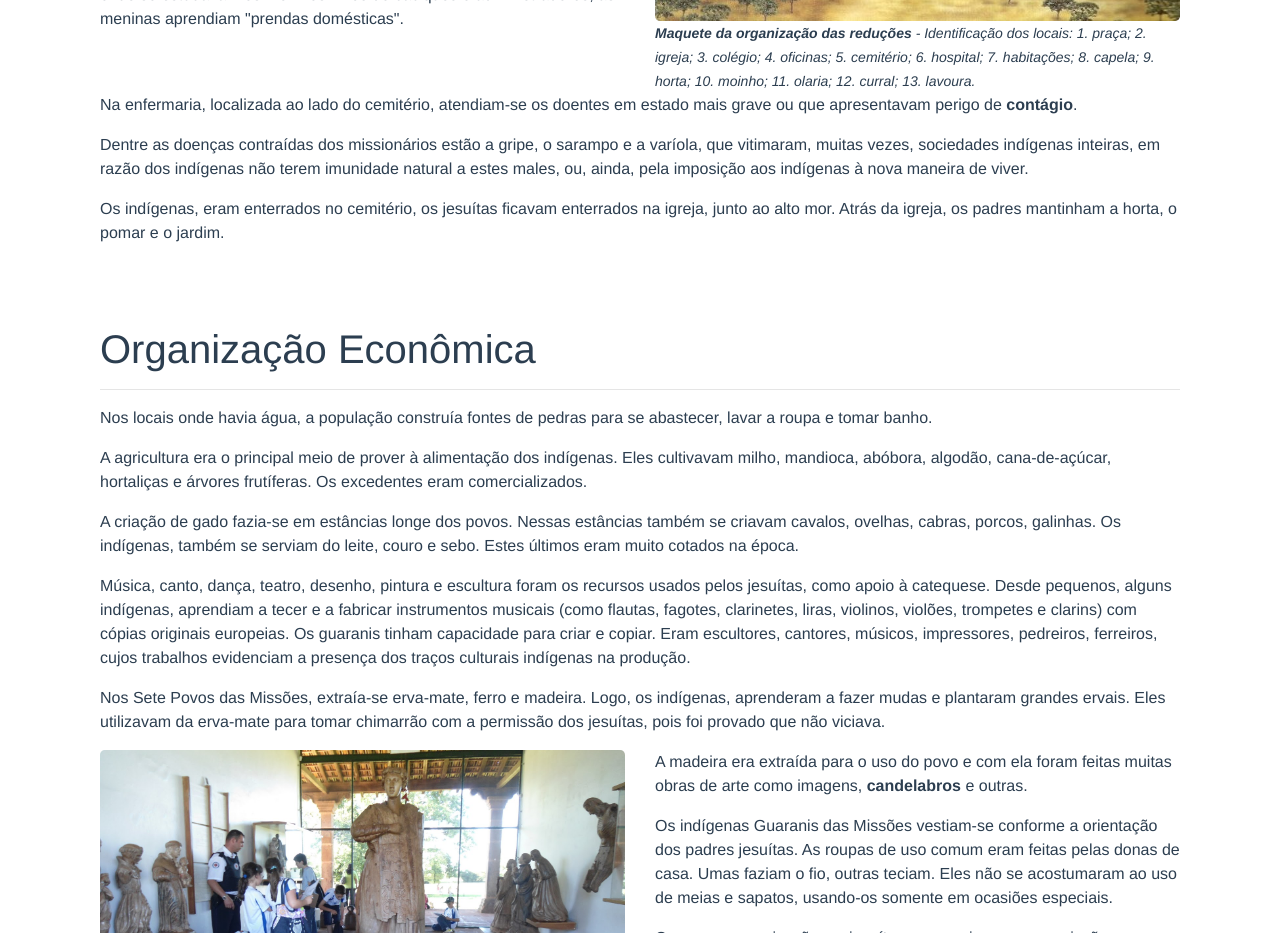
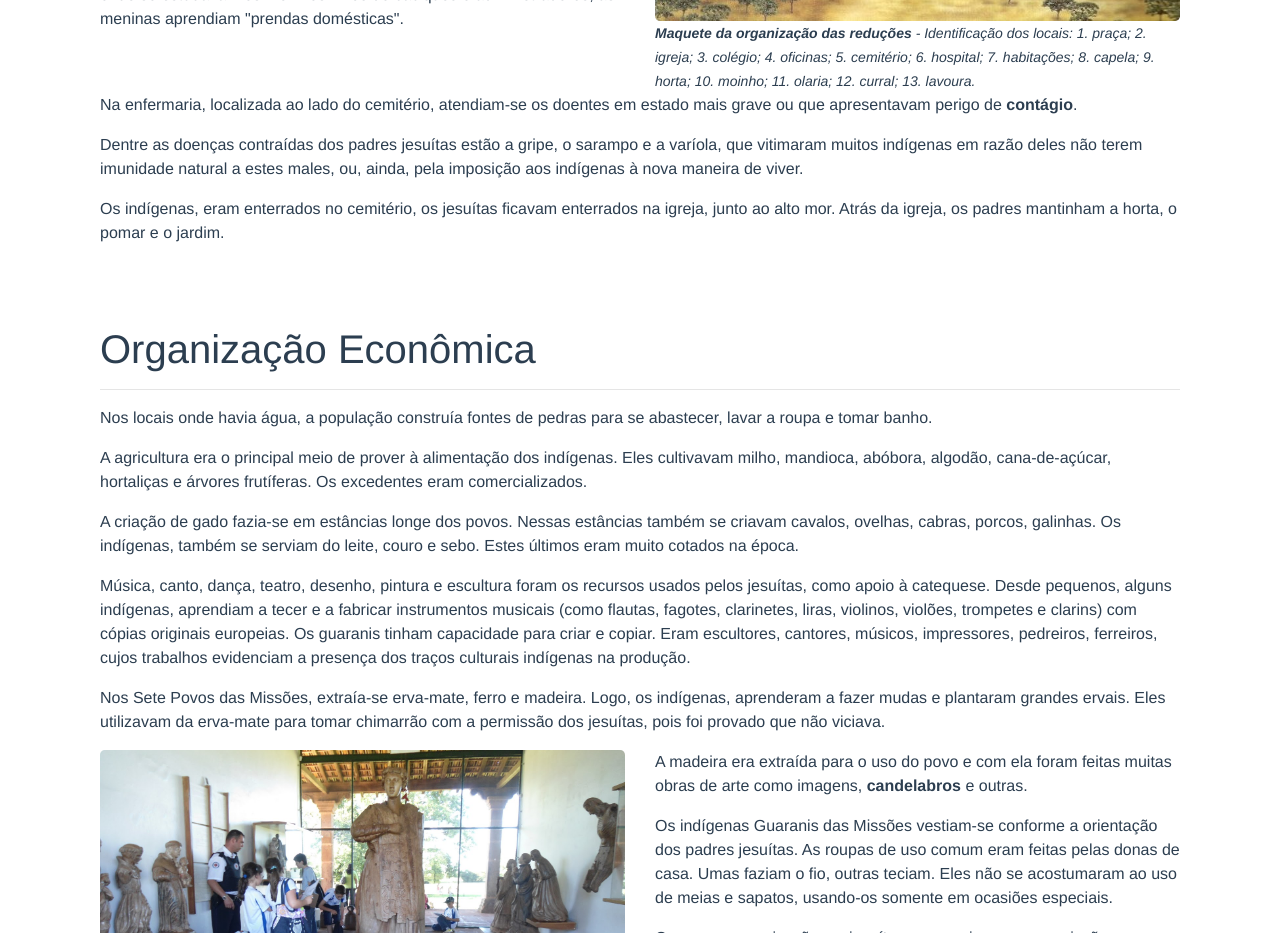
Before and after one commit to MacPardo/hfs, a Vue app: page / in a window 1280 px wide. Shown: the part 2420-3353 px from the top of the page. Built offline with nearby package versions, Linux system fonts and the light colour scheme.

Commit message:
Update OrganizacaoUrbanistica.vue

```diff
--- a/src/components/OrganizacaoUrbanistica.vue
+++ b/src/components/OrganizacaoUrbanistica.vue
@@ -26,10 +26,9 @@
       <div class="col-lg-12">
         <p>Na enfermaria, localizada ao lado do cemitério, atendiam-se os doentes em
           estado mais grave ou que apresentavam perigo de <b>contágio</b>.</p>
-        <p>Dentre as doenças contraídas dos missionários
-          estão a gripe, o sarampo e a varíola, que vitimaram, muitas vezes, sociedades indígenas
-          inteiras, em razão dos indígenas não terem imunidade natural a estes males, ou, ainda,
-          pela imposição aos indígenas à nova maneira de viver.</p>
+        <p>Dentre as doenças contraídas dos padres jesuítas estão a gripe, o sarampo e a varíola,
+          que vitimaram muitos indígenas em razão deles não terem imunidade natural a estes males,
+          ou, ainda, pela imposição aos indígenas à nova maneira de viver.</p>
         <p>Os indígenas, eram enterrados no cemitério, os jesuítas ficavam enterrados na igreja,
           junto ao alto mor. Atrás da igreja, os padres mantinham a horta, o pomar e o jardim.</p>
       </div>
```
